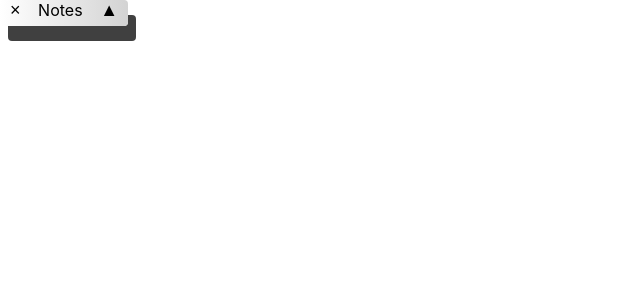
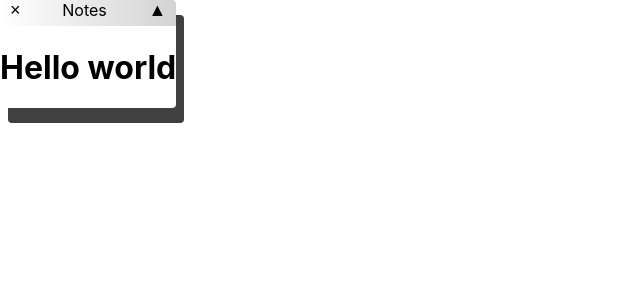
Before and after one commit to jesperkul/tranquility-desktop, a React (Create React App) app: page / in a window 1280 px wide. Shown: the top 300 px of the page, without its empty margins (0-640 px from the left). Built offline with nearby package versions, Linux system fonts and the light colour scheme.

Commit message:
AppWindow can now include child components

```diff
--- a/src/App.js
+++ b/src/App.js
@@ -1,10 +1,12 @@
 import AppWindow from './components/appWindow';
-
+import Notes from './components/notes'
 
 function App() {
   return (
     <div className="App">
-      <AppWindow key='1' appName="Notes" />
+      <AppWindow key='1' appName="Notes">
+        <Notes></Notes>
+      </AppWindow>
     </div>
   );
 }
--- a/src/components/appWindow.js
+++ b/src/components/appWindow.js
@@ -11,6 +11,9 @@ class AppWindow extends Component {
             <a className="appName">{this.props.appName}</a>
             <button className="collapseWindow">▲</button>
           </div>
+          <div className="appContent">
+            {this.props.children}
+          </div>
         </div>
       </React.Fragment>
     );
--- /dev/null
+++ b/src/components/notes.js
@@ -0,0 +1,13 @@
+import React, { Component } from "react";
+
+class Notes extends Component {
+    render() {
+        return (
+            <React.Fragment>
+                <h1>Hello world</h1>
+            </React.Fragment>
+        );
+    }
+}
+
+export default Notes;
```
